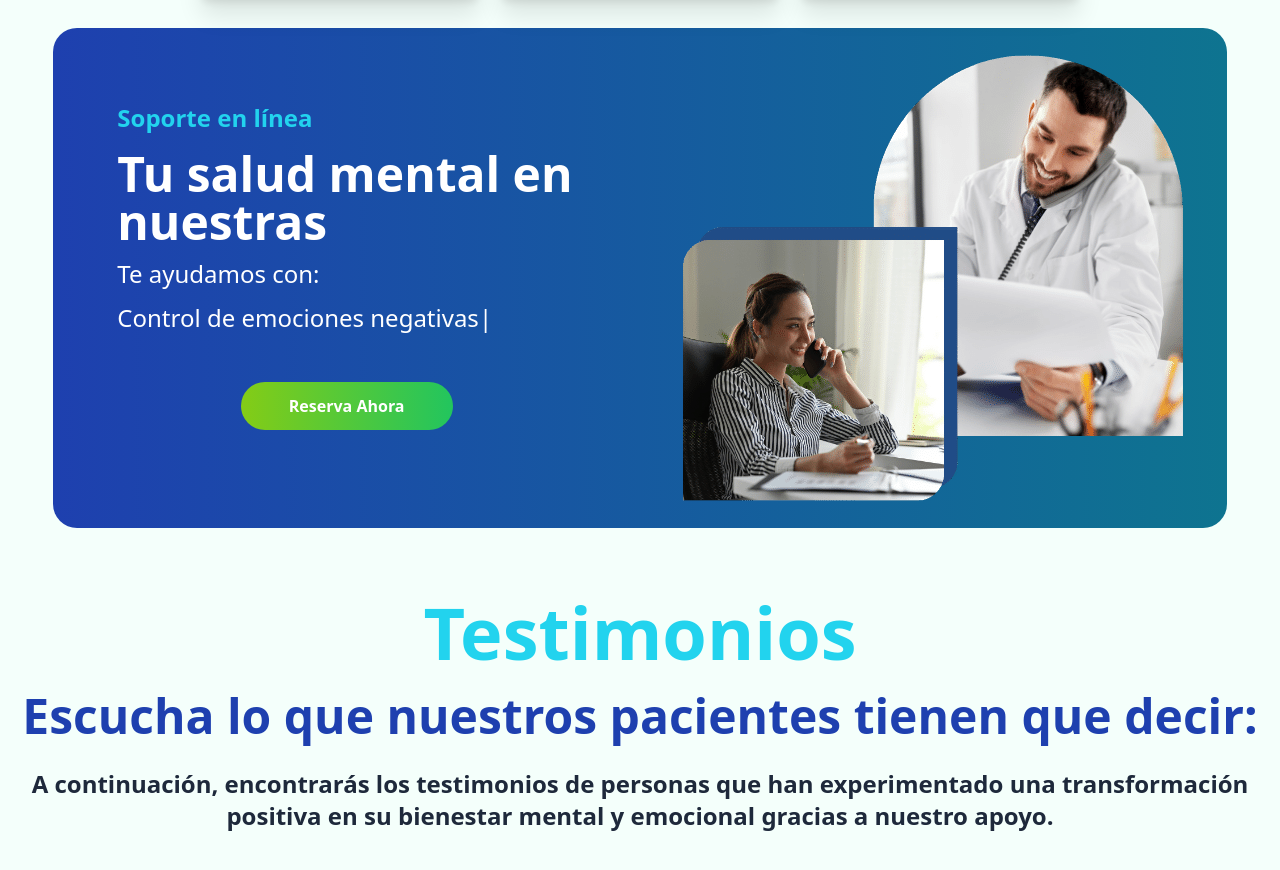
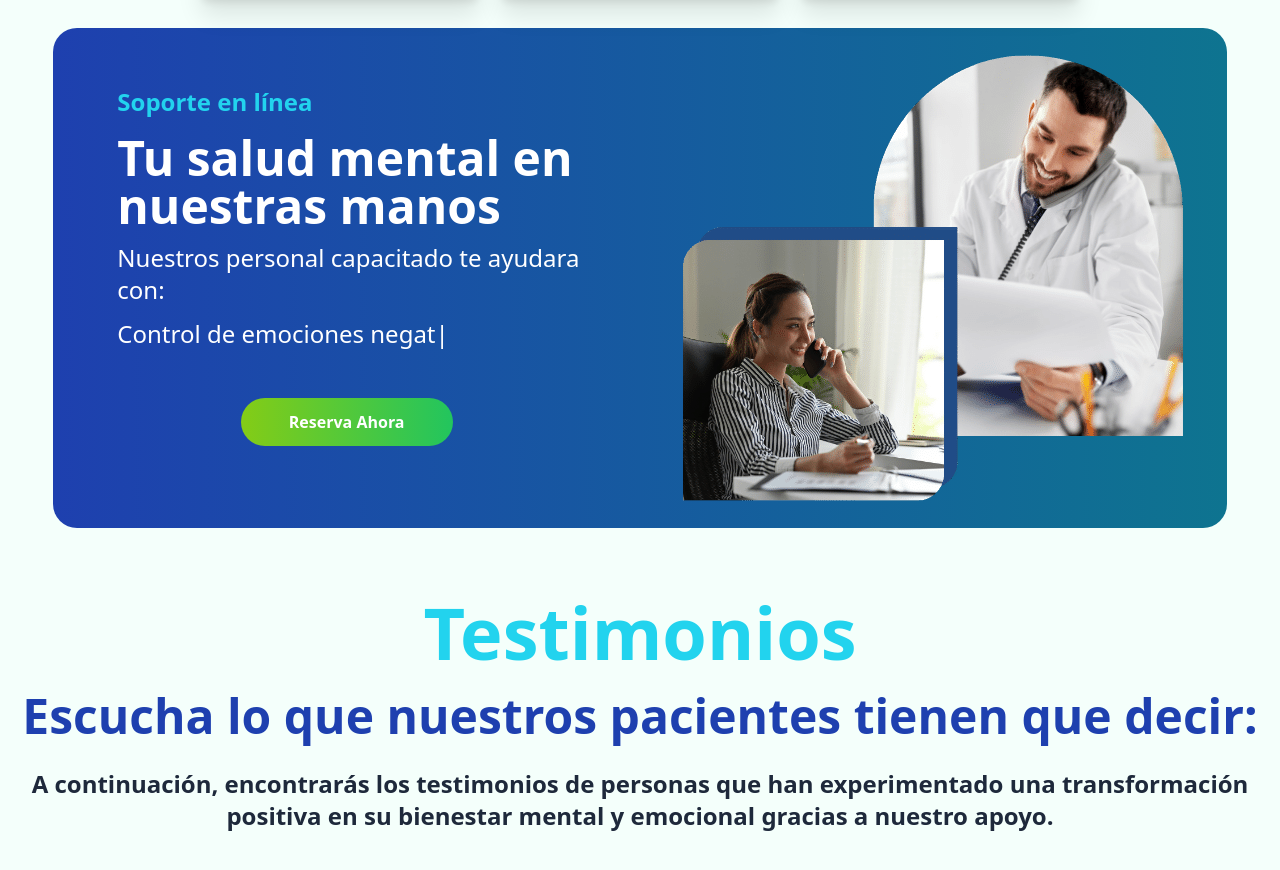
Before and after one commit to VictorAndres198/Contento, a React (Vite) app: page / in a window 1280 px wide. Shown: the part 2384-3254 px from the top of the page. Built offline with nearby package versions, Linux system fonts and the light colour scheme.

Commit message:
Terminando Home

```diff
--- a/src/pages/Home.jsx
+++ b/src/pages/Home.jsx
@@ -132,11 +132,11 @@ export default function Home(){
             <div className="w-full h-full mx-auto text-left flex flex-col justify-center md:pl-12 pl-4">
                 <p className="font-bold text-cyan-400 text-2xl pb-4">Soporte en línea</p>
                 <div>
-                    <p className="md:text-5xl sm:text-4xl text-xl font-bold pb-3">Tu salud mental en nuestras</p>
-                    <p className="md:text-2xl sm:text-xl text-lg font-medium pb-3">Te ayudamos con:</p>
+                    <p className="md:text-5xl sm:text-4xl text-xl font-bold pb-3">Tu salud mental en nuestras manos</p>
+                    <p className="md:text-2xl sm:text-xl text-lg font-medium pb-3">Nuestros personal capacitado te ayudara con:</p>
                         <TypeAnimation className="md:text-2xl sm:text-xl text-lg font-medium"
                             sequence={[
-                            "Terapia",
+                            "Psicoterapia",
                             1000,
                             "Técnicas de meditación",
                             1000,
```
